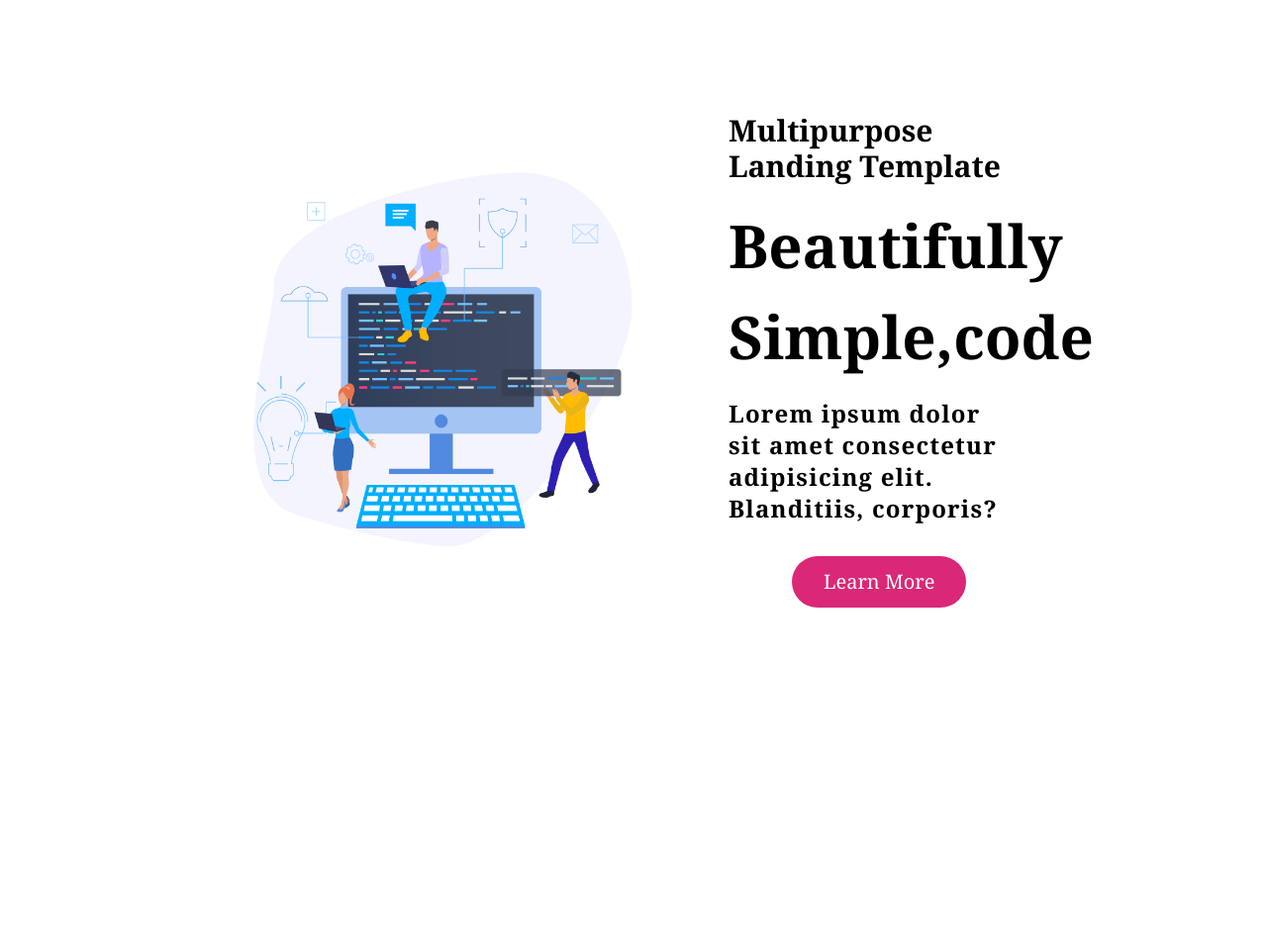
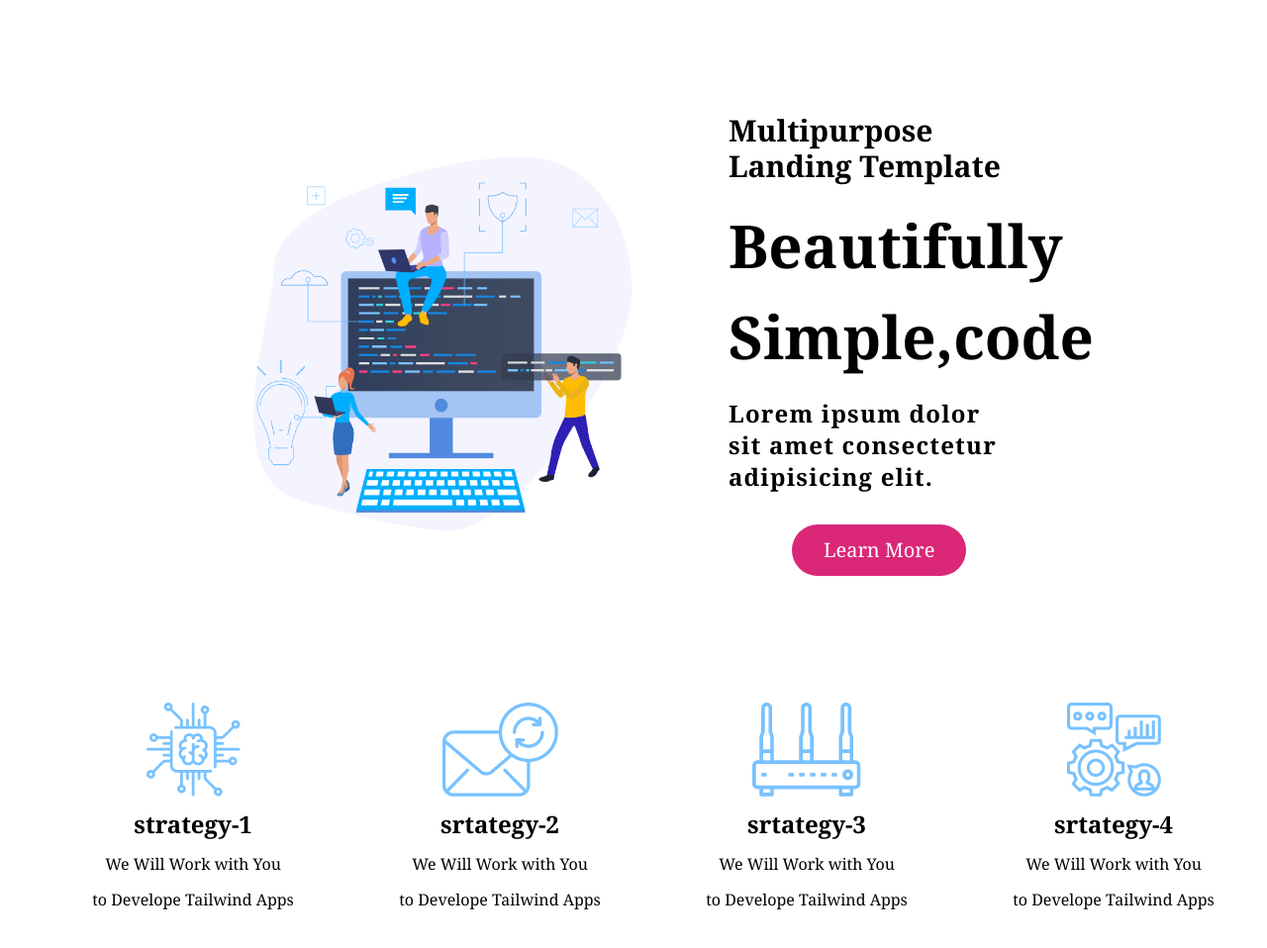
Before and after one commit to AbdAlrahmanHelmi/code-website, a plain HTML site: page index.html in a window 1280 px wide. Shown: the part 78-1036 px from the top of the page at 99% size. Before the commit the page ends 820 px from the top, so only its background shows below. Drawn offline with nearby package versions, Linux system fonts and the light colour scheme.

Commit message:
services-section

```diff
--- a/index.html
+++ b/index.html
@@ -24,7 +24,7 @@
               <a href="#header">Home</a>
             </li>
             <li class="mr-6 text-xl hover:text-pink-400">
-              <a href="">Services</a>
+              <a href="#services">Services</a>
             </li>
             <li class="mr-6 text-xl hover:text-pink-400">
               <a href="">Clients</a>
@@ -55,8 +55,7 @@
         <h1 class="text-6xl">Beautifully</h1>
         <h2 class="text-6xl">Simple,code</h2>
         <h3 class="text-2xl tracking-wider">
-          Lorem ipsum dolor sit amet consectetur adipisicing elit. Blanditiis,
-          corporis?
+          Lorem ipsum dolor sit amet consectetur adipisicing elit.
         </h3>
         <button
           class="bg-pink-600 text-white px-8 py-3 hover:bg-blue-400 rounded-full text-xl ml-16"
@@ -66,5 +65,31 @@
       </div>
     </header>
 
+    <section id="services" class="flex items-center justify-around pl-10 mb-11">
+      <div class="space-y-3 flex flex-col items-center justify-center">
+        <img src="./img/strategy-1.png" alt="..." />
+        <h2 class="text-2xl font-bold">strategy-1</h2>
+        <p>We Will Work with You</p>
+        <p>to Develope Tailwind Apps</p>
+      </div>
+      <div class="space-y-3 flex flex-col items-center justify-center">
+        <img src="./img/strategy-2.png" alt="..." />
+        <h2 class="text-2xl font-bold">srtategy-2</h2>
+        <p>We Will Work with You</p>
+        <p>to Develope Tailwind Apps</p>
+      </div>
+      <div class="space-y-3 flex flex-col items-center justify-center">
+        <img src="./img/strategy-3.png" alt="..." />
+        <h2 class="text-2xl font-bold">srtategy-3</h2>
+        <p>We Will Work with You</p>
+        <p>to Develope Tailwind Apps</p>
+      </div>
+      <div class="space-y-3 flex flex-col items-center justify-center">
+        <img src="./img/strategy-4.png" alt="..." />
+        <h2 class="text-2xl font-bold">srtategy-4</h2>
+        <p>We Will Work with You</p>
+        <p>to Develope Tailwind Apps</p>
+      </div>
+    </section>
   </body>
 </html>
```
